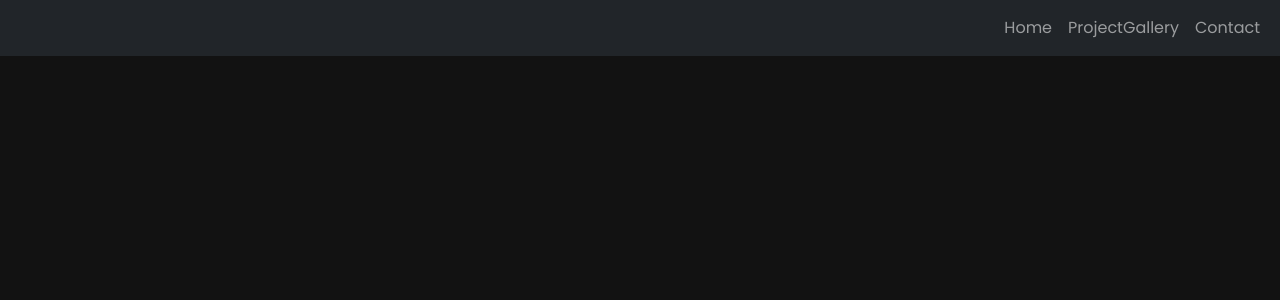
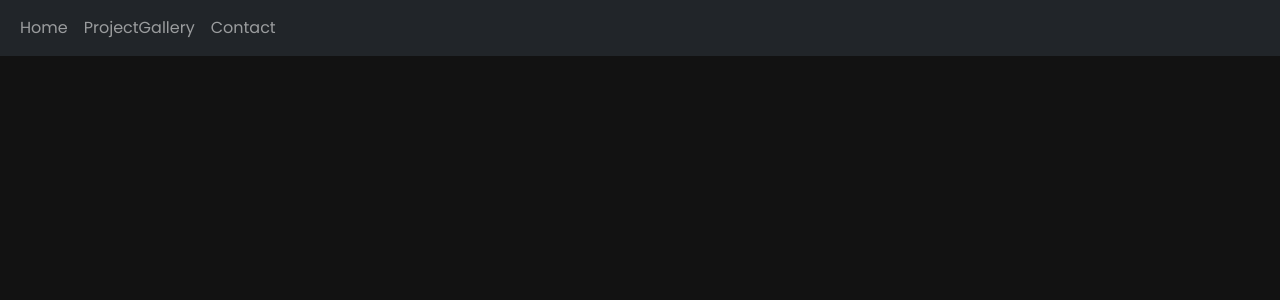
Before and after one commit to josh484/react-portfolio, a React (Vite) app: page / in a window 1280 px wide. Shown: the top 300 px of the page. Built offline with nearby package versions, Linux system fonts and the light colour scheme.

Commit message:
changed navbar to stick to top of window, added dropdown menu on smaller screens

```diff
--- a/src/App.css
+++ b/src/App.css
@@ -4,6 +4,9 @@
     max-width: 100% ;
     min-height: 100vh;
     padding: 2rem 9%;
+    display: flex;
+    align-items: center;
+    justify-content: center;
 }
 
 #frontRow{
@@ -50,7 +53,7 @@
     box-shadow: 5px 5px;
     text-align: center;
     margin-bottom: 20px;
-    margin-top: 10px;
+    margin-top: 40px;
 }
 
 #skillsGrid{
@@ -146,6 +149,9 @@
 
  #navbar{
     max-width: 100%;
+    display: flex;
+    justify-content: end;
+    align-items: end;
 }
 
 /* Contact form */
--- a/src/components/Header.jsx
+++ b/src/components/Header.jsx
@@ -3,12 +3,15 @@ import { NavLink } from 'react-router-dom';
 import Container from 'react-bootstrap/Container';
 import Nav from 'react-bootstrap/Nav';
 import Navbar from 'react-bootstrap/Navbar';
+import NavDropdown from 'react-bootstrap/NavDropdown';
 
 function Header() {
     return (
-        <Navbar bg="dark" data-bs-theme="dark" >
-            <Container id='navbar' className=' d-flex justify-content-end'>
-                <Nav>
+        <Navbar expand="lg" bg="dark" data-bs-theme="dark" fixed="top">
+            <Container  id='navbar'>
+                <Navbar.Toggle aria-controls="basic-navbar-nav" />
+                <Navbar.Collapse id="basic-navbar-nav">
+                    <Nav className="me-auto">
                     <NavLink
                         className="nav-link"
                         style={({ isActive }) => {
@@ -33,7 +36,8 @@ function Header() {
                         to="/react-portfolio/contact"
                     >Contact
                     </NavLink>
-                </Nav>
+                    </Nav>
+                </Navbar.Collapse>
             </Container>
         </Navbar>
     )
```
